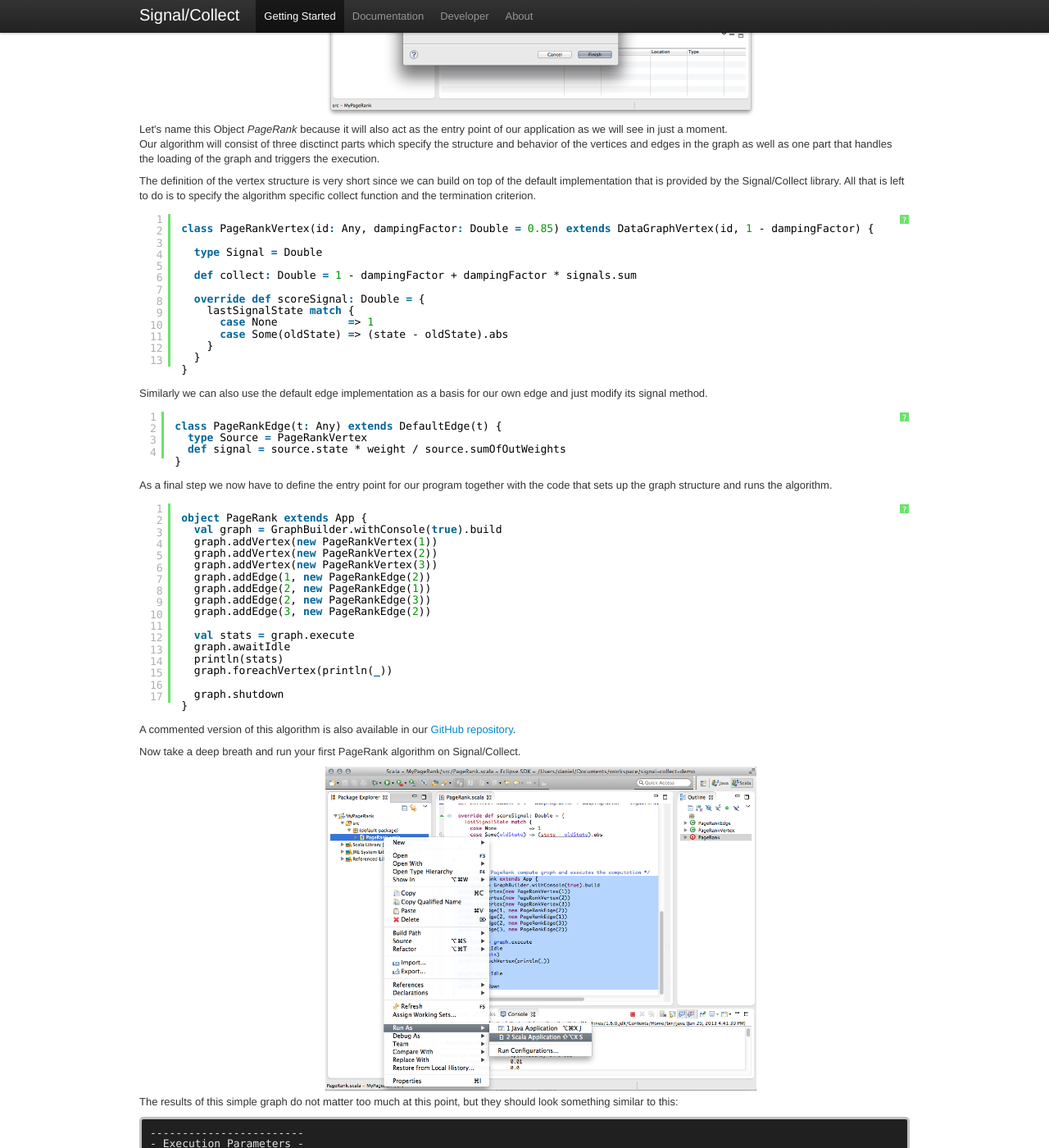
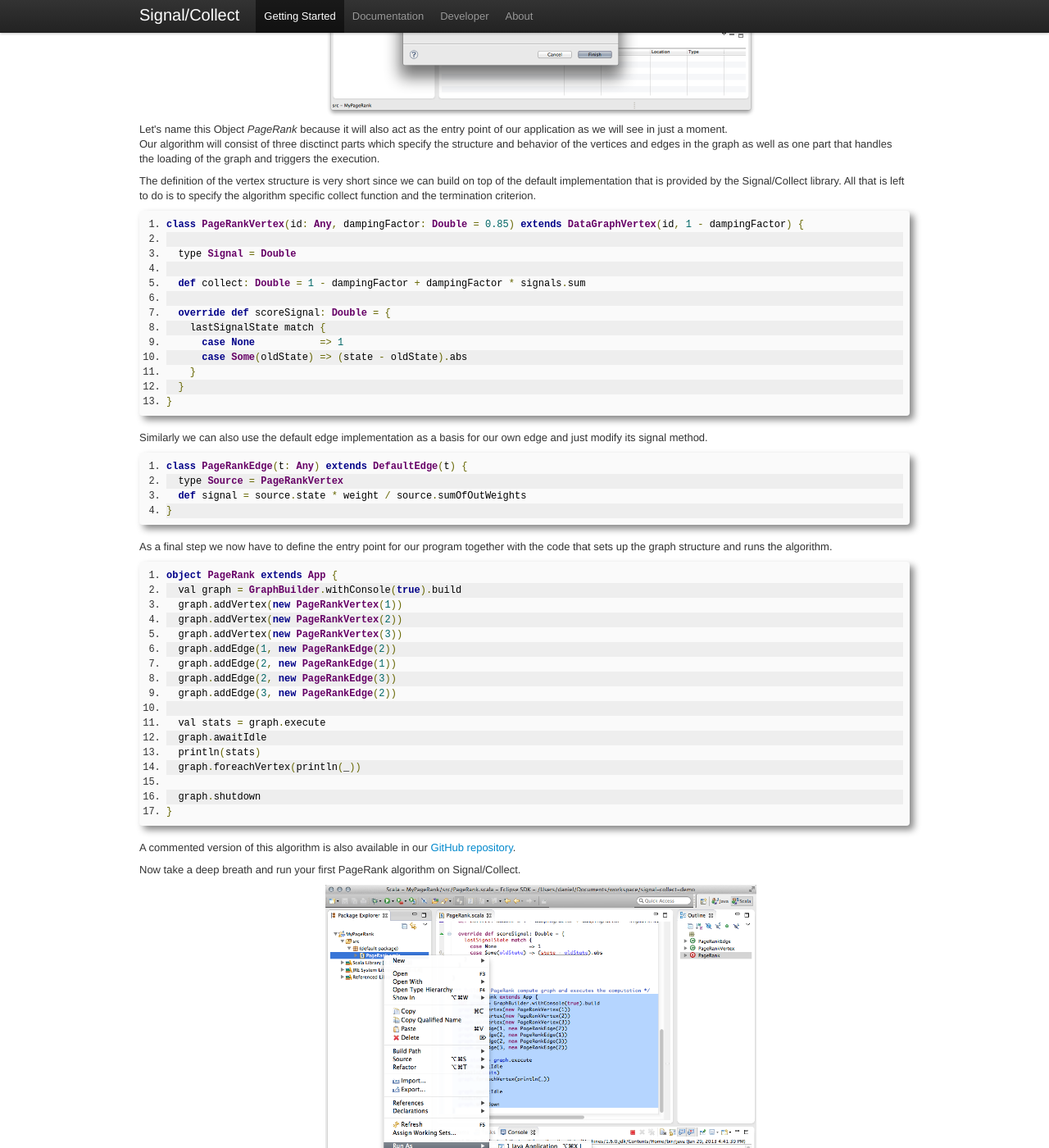
Before and after one commit to uzh/signal-collect, a Jekyll site: the page built from gettingStarted.html, in a window 1280 px wide and 1400 px high, scrolled down 1415 px. Shown: the whole window at 82% size. Built offline with Jekyll 4.4.1, drawn with Linux system fonts in a browser that asks for light colours; comment, search, counter and statistics services are not loaded.

Commit message:
replace all brush code

```diff
--- a/documentation.html
+++ b/documentation.html
@@ -28,6 +28,6 @@ weight: 2
 
 <p>Every edge has a reference to its source vertex (if it is attached to one), the id of the target vertex and its weight. It implements a signal function which computes the signal sent along this edge based on its source vertex.</p>
 
-<pre class="prettyprint linenums">class Edge {
+<pre class="prettyprint lang-scala">class Edge {
   def signal(sourceVertex: SourceVertex): Signal
 }</pre>
--- a/gettingStarted.html
+++ b/gettingStarted.html
@@ -35,7 +35,7 @@ weight: 1
 
 	<p>The definition of the vertex structure is very short since we can build on top of the default implementation that is provided by the Signal/Collect library. All that is left to do is to specify the algorithm specific collect function and the termination criterion.</p>
 
-<pre class="brush: scala;">
+<pre class="prettyprint linenums">
 class PageRankVertex(id: Any, dampingFactor: Double = 0.85) extends DataGraphVertex(id, 1 - dampingFactor) {
 
   type Signal = Double
@@ -52,7 +52,7 @@ class PageRankVertex(id: Any, dampingFactor: Double = 0.85) extends DataGraphVer
 </pre>
 	<p>Similarly we can also use the default edge implementation as a basis for our own edge and just modify its signal method.</p>
 
-<pre class="brush: scala;">
+<pre class="prettyprint linenums">
 class PageRankEdge(t: Any) extends DefaultEdge(t) {
   type Source = PageRankVertex
   def signal = source.state * weight / source.sumOfOutWeights
@@ -61,7 +61,7 @@ class PageRankEdge(t: Any) extends DefaultEdge(t) {
 
 <p>As a final step we now have to define the entry point for our program together with the code that sets up the graph structure and runs the algorithm.<p>
 
-<pre class="brush: scala;">
+<pre class="prettyprint linenums">
 object PageRank extends App {
   val graph = GraphBuilder.withConsole(true).build
   graph.addVertex(new PageRankVertex(1))
```
